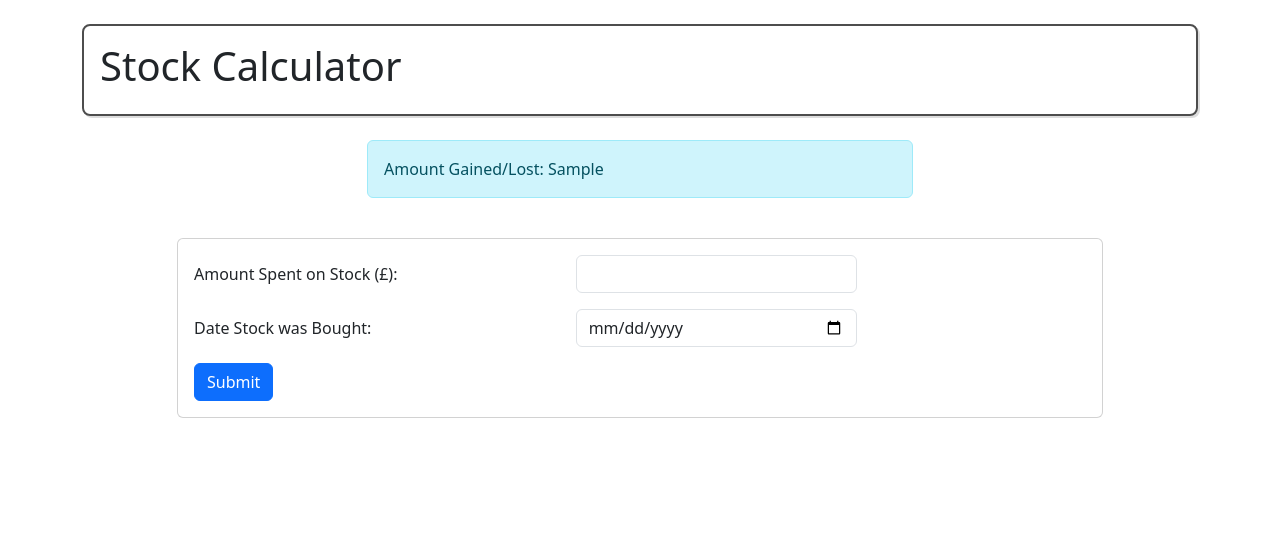
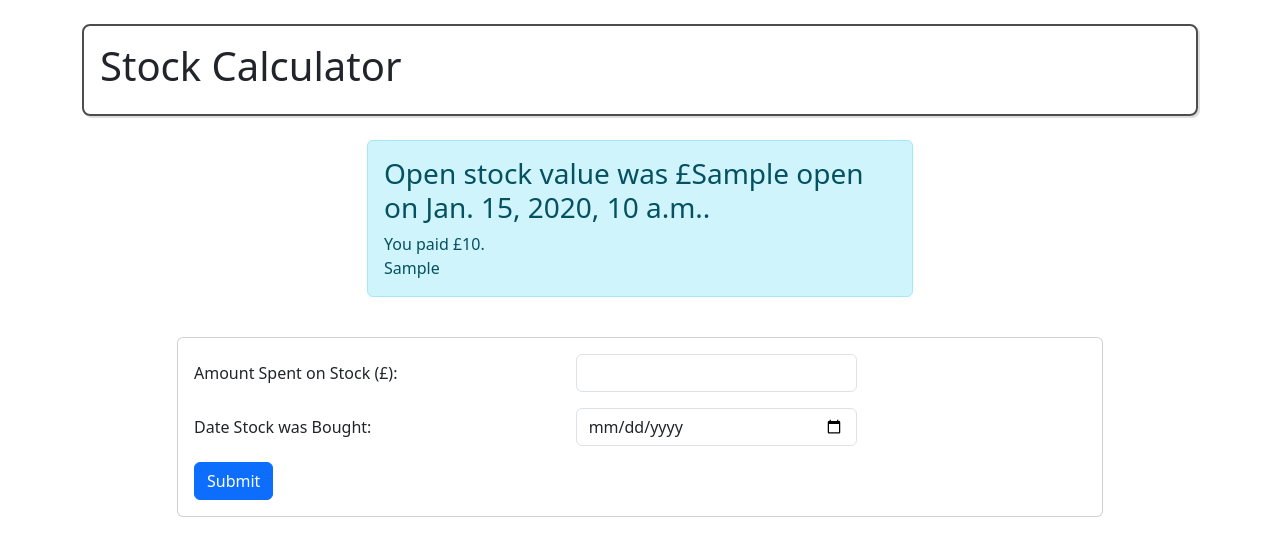
Before and after one commit to alimmeek/arm-hackathon, a Django app: template task-3/stock_calculator/templates/dashboard.html in a window 1280 px wide. Shown: the top 537 px of the page. Run offline with Django 4.2, Linux system fonts and the light colour scheme; the template is opened without the code that fills it: most values are stand-ins (such as "Sample title", 1, 10 or a date in 2020).

Commit message:
Add more text to output_data section

```diff
--- a/task-3/stock_calculator/templates/dashboard.html
+++ b/task-3/stock_calculator/templates/dashboard.html
@@ -19,7 +19,11 @@
         <div class="row mt-4 justify-content-md-center">
             <div class="col-6">
                 <div class="alert alert-info">
-                    Amount Gained/Lost: {{ output_data }}
+                    <h3>Open stock value was £{{ open }} on {{ date }}.</h3>
+                    <div>You paid £{{amount}}.</div>
+                    <div>
+                        {{ output_data }}
+                    </div>
                 </div>
             </div>
         </div>
@@ -33,7 +37,7 @@
                             <div class="row mb-3">
                                 <label for="amount" class="col-sm-5 col-form-label">Amount Spent on Stock (£):</label>
                                 <div class="col-sm-4">
-                                    <input type="number" class="form-control" id="amount" name="amount">
+                                    <input type="number" class="form-control" id="amount" name="amount" step=".01">
                                 </div>
                             </div>
                             <div class="row mb-3">
```
Also changed, not shown: task-3/stock_calculator/views.py (+38 -4 lines).
